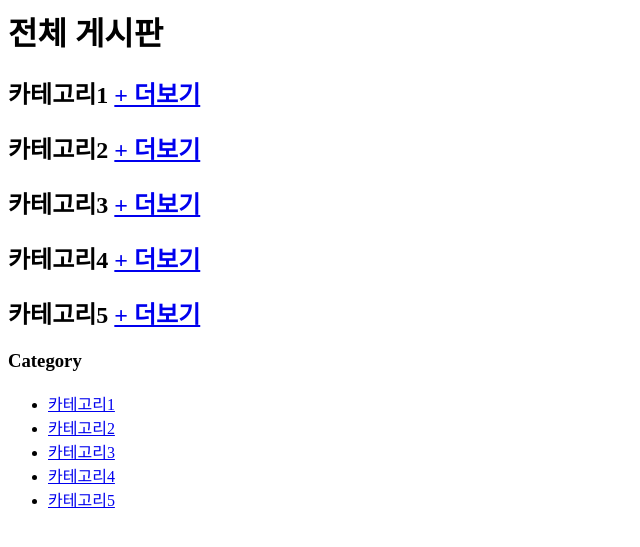
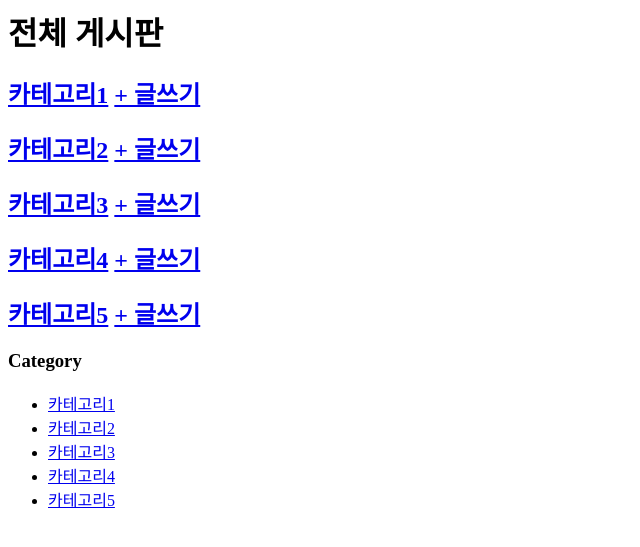
Before and after one commit to dadomin/koronagry, a PHP site: page /board_all.php in a window 1280 px wide. Shown: the top 547 px of the page, without its empty margins (0-640 px from the left). Run offline with PHP 8.4, Linux system fonts and the light colour scheme; data that the repository does not hold is empty.

Commit message:
2021-12-13

```diff
--- a/views/board_all.php
+++ b/views/board_all.php
@@ -8,7 +8,7 @@
 
             <div class="best-box">
                 <div class="best-box-title">
-                    <h1 class="title"><span>카테고리1</span>  <a href="/board/category?idx=1">+ 더보기</a></h1>
+                    <h1 class="title"><span><a href="/board/category?idx=1">카테고리1</a></span>  <a href="/write?category=1" class="bold">+ 글쓰기</a></h1>
 
                 </div>
                 <ul>
@@ -24,7 +24,7 @@
 
             <div class="best-box">
                 <div class="best-box-title">
-                    <h1 class="title"><span>카테고리2</span>  <a href="/board/category?idx=2">+ 더보기</a></h1>
+                    <h1 class="title"><span><a href="/board/category?idx=2">카테고리2</a></span>  <a href="/write?category=2" class="bold">+ 글쓰기</a></h1>
 
                 </div>
                 <ul>
@@ -40,7 +40,7 @@
 
             <div class="best-box">
                 <div class="best-box-title">
-                    <h1 class="title"><span>카테고리3</span>  <a href="/board/category?idx=3">+ 더보기</a></h1>
+                    <h1 class="title"><span> <a href="/board/category?idx=3">카테고리3</a></span>  <a href="/write?category=3" class="bold">+ 글쓰기</a></h1>
 
                 </div>
                 <ul>
@@ -56,7 +56,7 @@
 
             <div class="best-box">
                 <div class="best-box-title">
-                    <h1 class="title"><span>카테고리4</span>  <a href="/board/category?idx=4">+ 더보기</a></h1>
+                    <h1 class="title"><span><a href="/board/category?idx=4">카테고리4</a></span>  <a href="/write?category=4" class="bold">+ 글쓰기</a></h1>
 
                 </div>
                 <ul>
@@ -72,7 +72,7 @@
 
             <div class="best-box">
                 <div class="best-box-title">
-                    <h1 class="title"><span>카테고리5</span>  <a href="/board/category?idx=5">+ 더보기</a></h1>
+                    <h1 class="title"><span><a href="/board/category?idx=5">카테고리5</a></span>  <a href="/write?category=5" class="bold">+ 글쓰기</a></h1>
 
                 </div>
                 <ul>
```
Also changed, not shown: App/Controller/BoardController.php (+7 -8 lines).
